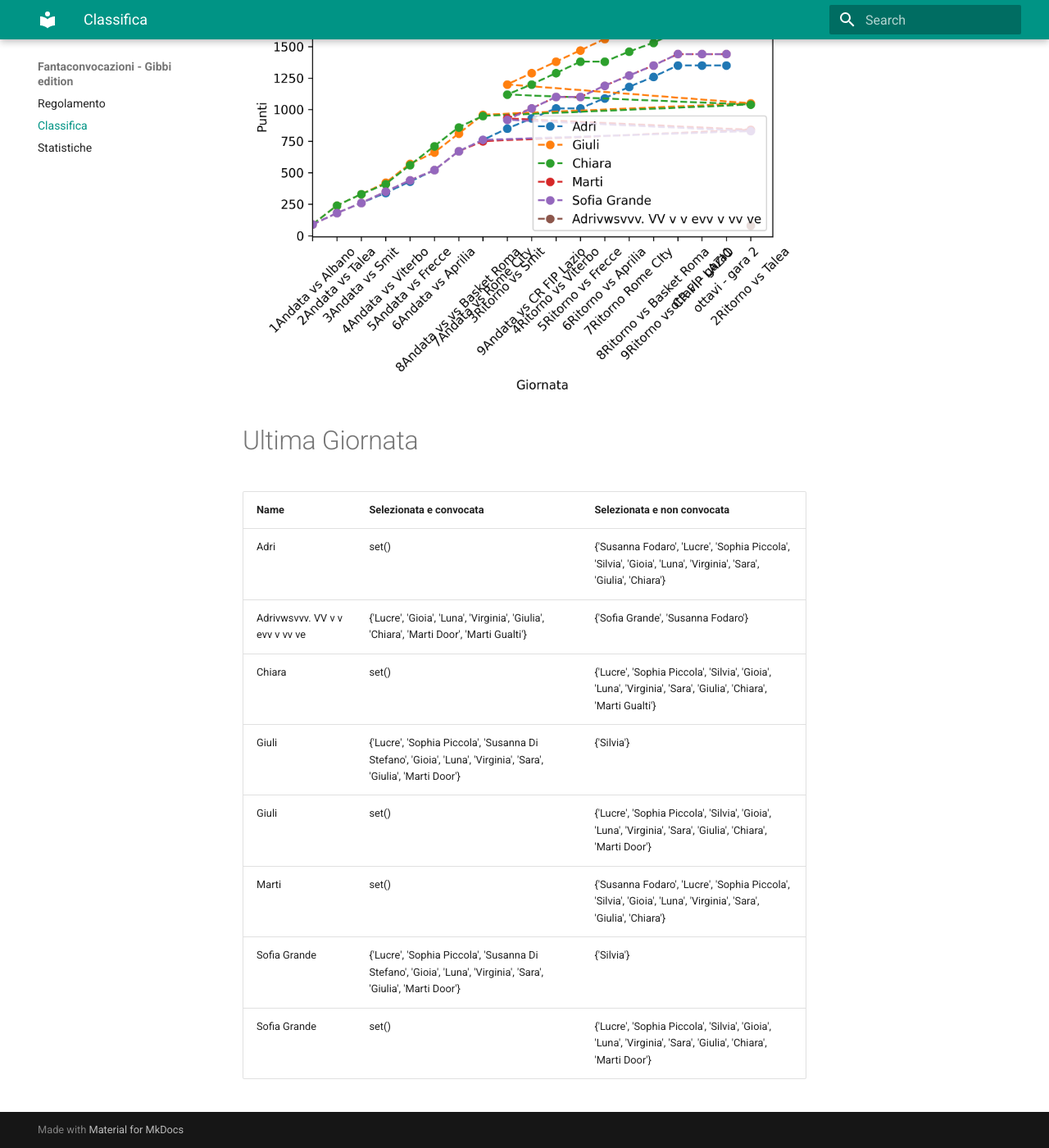
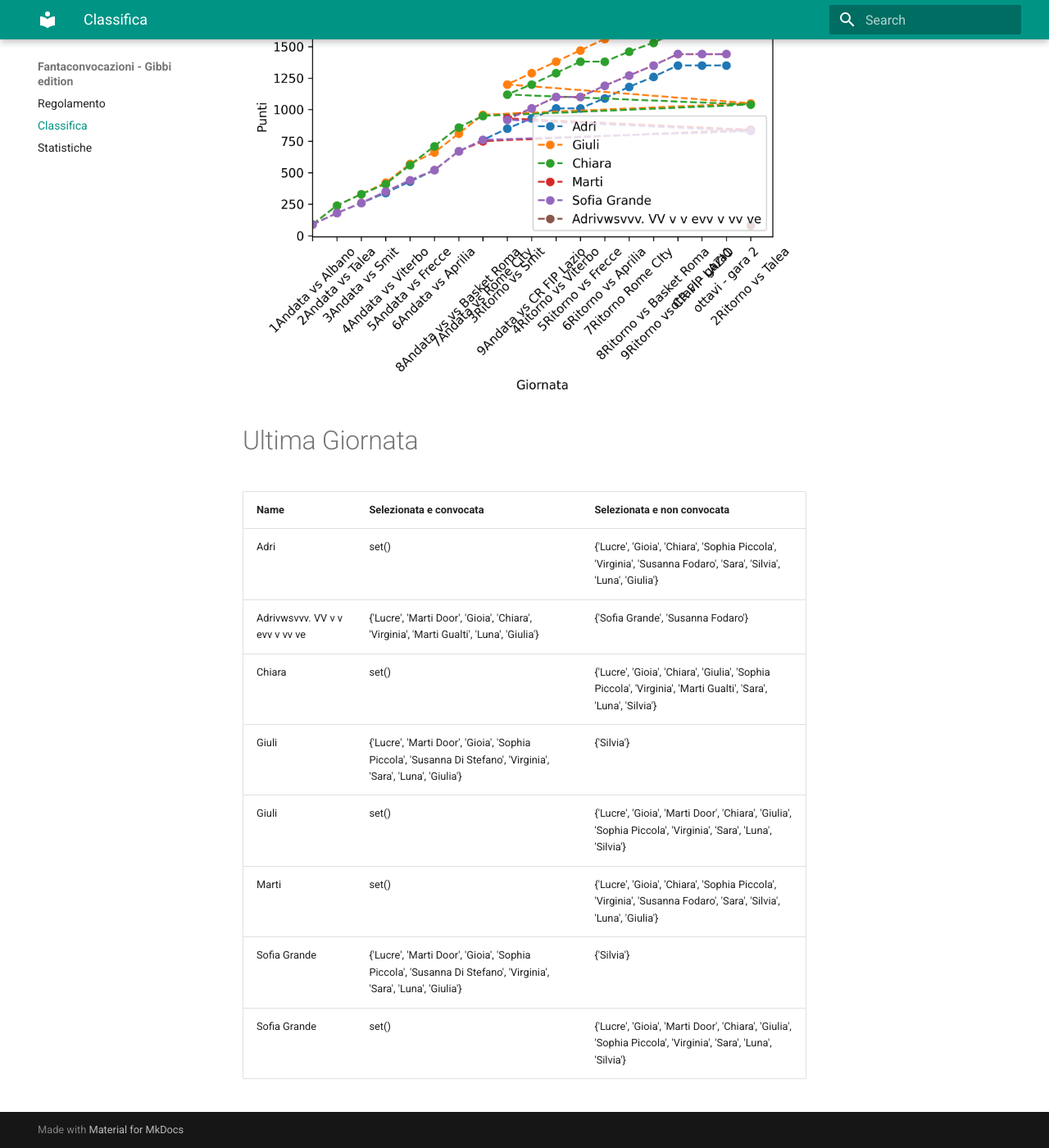
Before and after one commit to martinig94/fantagibbi, an MkDocs documentation site: the page built from docs/Classifica.md, in a window 1280 px wide and 1400 px high, scrolled down 676 px. Shown: the whole window at 82% size. Built offline with MkDocs 1.6.1 and Material for MkDocs 9.7.7, drawn with Linux system fonts in a browser that asks for light colours.

Commit message:
Auto-update from main.py

```diff
--- a/docs/Classifica.md
+++ b/docs/Classifica.md
@@ -19,12 +19,12 @@
 <!-- START_TABLE CORRECT -->
 | Name                           | Selezionata e convocata                                                                                        | Selezionata e non convocata                                                                                      |
 |:-------------------------------|:---------------------------------------------------------------------------------------------------------------|:-----------------------------------------------------------------------------------------------------------------|
-| Adri                           | set()                                                                                                          | {'Susanna Fodaro', 'Lucre', 'Sophia Piccola', 'Silvia', 'Gioia', 'Luna', 'Virginia', 'Sara', 'Giulia', 'Chiara'} |
-| Adrivwsvvv. VV v v evv v vv ve | {'Lucre', 'Gioia', 'Luna', 'Virginia', 'Giulia', 'Chiara', 'Marti Door', 'Marti Gualti'}                       | {'Sofia Grande', 'Susanna Fodaro'}                                                                               |
-| Chiara                         | set()                                                                                                          | {'Lucre', 'Sophia Piccola', 'Silvia', 'Gioia', 'Luna', 'Virginia', 'Sara', 'Giulia', 'Chiara', 'Marti Gualti'}   |
-| Giuli                          | {'Lucre', 'Sophia Piccola', 'Susanna Di Stefano', 'Gioia', 'Luna', 'Virginia', 'Sara', 'Giulia', 'Marti Door'} | {'Silvia'}                                                                                                       |
-| Giuli                          | set()                                                                                                          | {'Lucre', 'Sophia Piccola', 'Silvia', 'Gioia', 'Luna', 'Virginia', 'Sara', 'Giulia', 'Chiara', 'Marti Door'}     |
-| Marti                          | set()                                                                                                          | {'Susanna Fodaro', 'Lucre', 'Sophia Piccola', 'Silvia', 'Gioia', 'Luna', 'Virginia', 'Sara', 'Giulia', 'Chiara'} |
-| Sofia Grande                   | {'Lucre', 'Sophia Piccola', 'Susanna Di Stefano', 'Gioia', 'Luna', 'Virginia', 'Sara', 'Giulia', 'Marti Door'} | {'Silvia'}                                                                                                       |
-| Sofia Grande                   | set()                                                                                                          | {'Lucre', 'Sophia Piccola', 'Silvia', 'Gioia', 'Luna', 'Virginia', 'Sara', 'Giulia', 'Chiara', 'Marti Door'}     |
+| Adri                           | set()                                                                                                          | {'Lucre', 'Gioia', 'Chiara', 'Sophia Piccola', 'Virginia', 'Susanna Fodaro', 'Sara', 'Silvia', 'Luna', 'Giulia'} |
+| Adrivwsvvv. VV v v evv v vv ve | {'Lucre', 'Marti Door', 'Gioia', 'Chiara', 'Virginia', 'Marti Gualti', 'Luna', 'Giulia'}                       | {'Sofia Grande', 'Susanna Fodaro'}                                                                               |
+| Chiara                         | set()                                                                                                          | {'Lucre', 'Gioia', 'Chiara', 'Giulia', 'Sophia Piccola', 'Virginia', 'Marti Gualti', 'Sara', 'Luna', 'Silvia'}   |
+| Giuli                          | {'Lucre', 'Marti Door', 'Gioia', 'Sophia Piccola', 'Susanna Di Stefano', 'Virginia', 'Sara', 'Luna', 'Giulia'} | {'Silvia'}                                                                                                       |
+| Giuli                          | set()                                                                                                          | {'Lucre', 'Gioia', 'Marti Door', 'Chiara', 'Giulia', 'Sophia Piccola', 'Virginia', 'Sara', 'Luna', 'Silvia'}     |
+| Marti                          | set()                                                                                                          | {'Lucre', 'Gioia', 'Chiara', 'Sophia Piccola', 'Virginia', 'Susanna Fodaro', 'Sara', 'Silvia', 'Luna', 'Giulia'} |
+| Sofia Grande                   | {'Lucre', 'Marti Door', 'Gioia', 'Sophia Piccola', 'Susanna Di Stefano', 'Virginia', 'Sara', 'Luna', 'Giulia'} | {'Silvia'}                                                                                                       |
+| Sofia Grande                   | set()                                                                                                          | {'Lucre', 'Gioia', 'Marti Door', 'Chiara', 'Giulia', 'Sophia Piccola', 'Virginia', 'Sara', 'Luna', 'Silvia'}     |
 <!-- END_TABLE CORRECT -->
```
